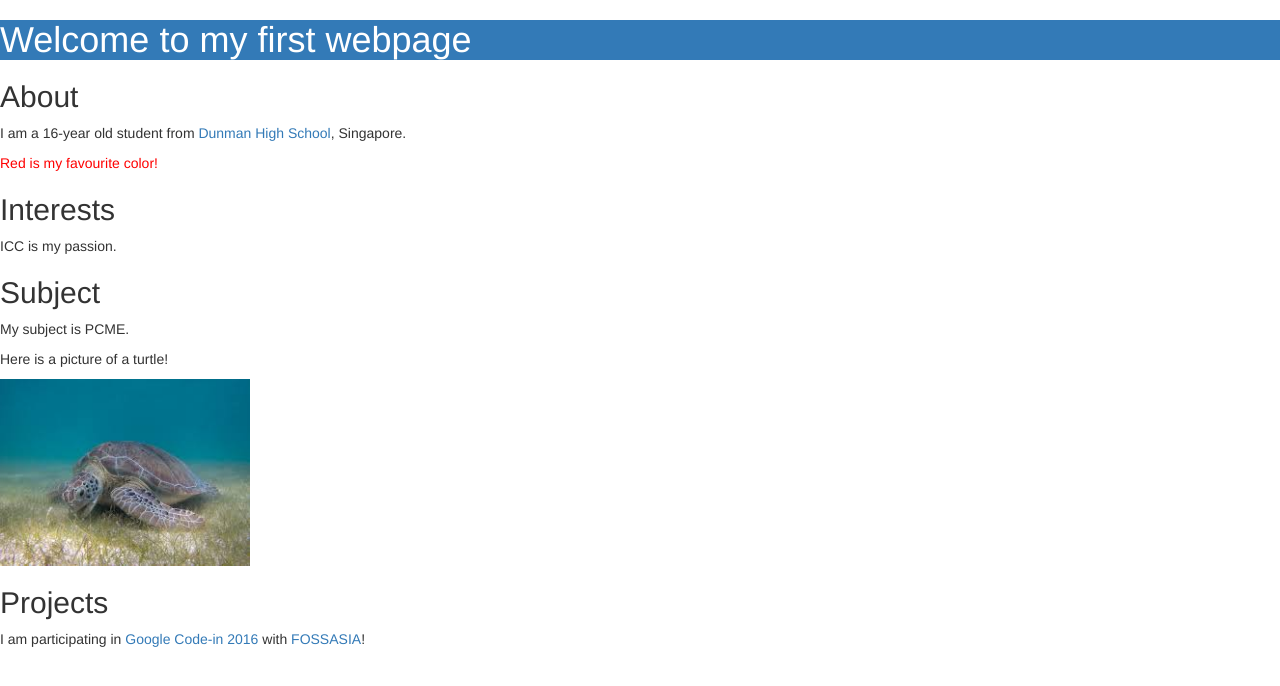
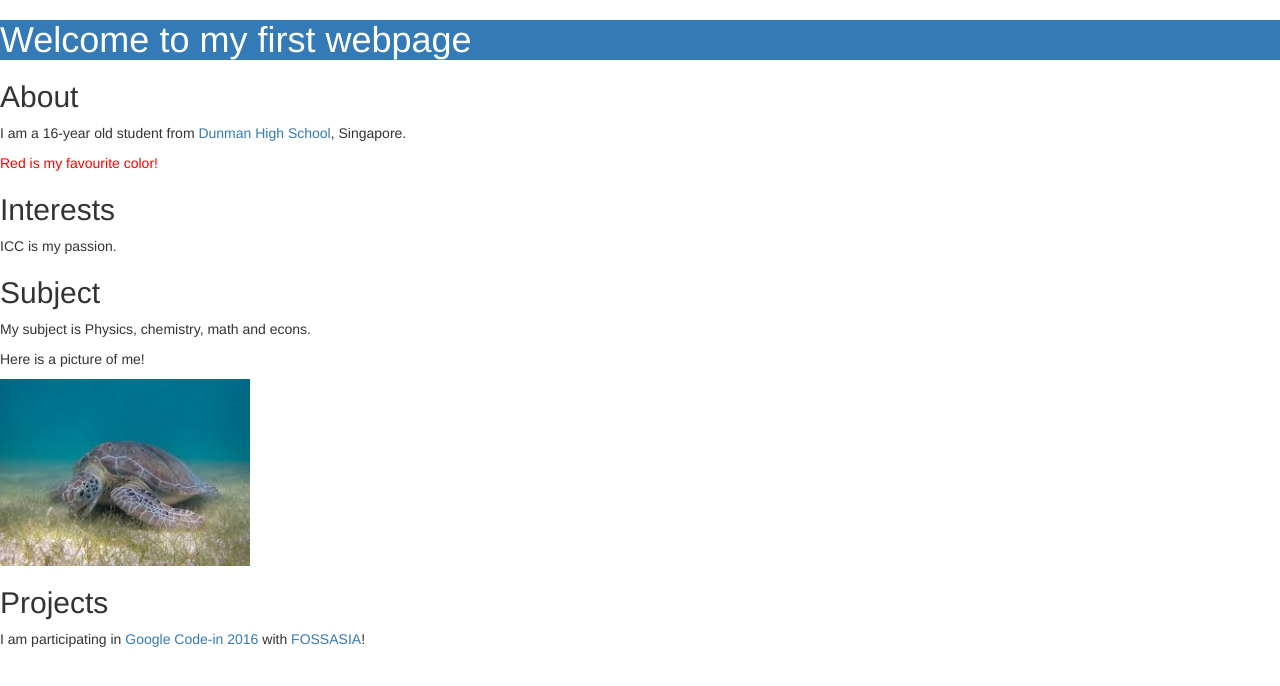
Before and after one commit to ScrubMYisMe/ScrubMYisMe.github.io, a plain HTML site: page index.html in a window 1280 px wide. Drawn offline with nearby package versions, Linux system fonts and the light colour scheme.

Commit message:
Update index.html

```diff
--- a/index.html
+++ b/index.html
@@ -23,8 +23,8 @@
     <h2>Interests</h2>
     <p> ICC is my passion.</p>
     <h2>Subject</h2>
-    <p> My subject is PCME. </p>
-    <p>Here is a picture of a turtle!</p>
+    <p> My subject is Physics, chemistry, math and econs. </p>
+    <p>Here is a picture of me!</p>
     <img src="photo.jpg">
     <h2>Projects</h2>
     <p>I am participating in <a href="https://developers.google.com/open-source/gci/">Google Code-in 2016</a> with <a href="http://fossasia.org">FOSSASIA</a>!</p>
```
